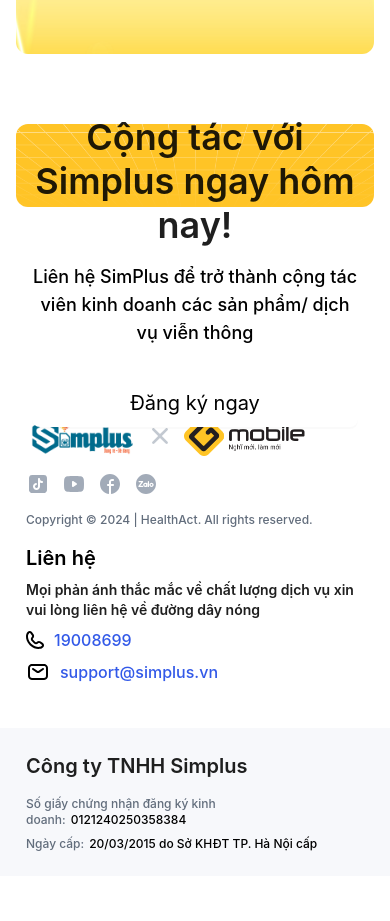
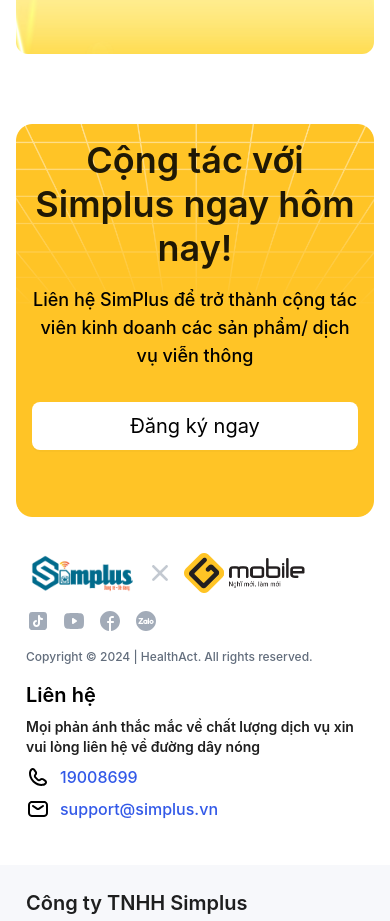
Before and after one commit to Simplus-VN/099-landingpage, a React (Vite) app: page / in a window 390 px wide. Shown: the part 2765-3686 px from the top of the page. Before the commit the page ends 3641 px from the top, so only its background shows below. Built offline with nearby package versions, Linux system fonts and the light colour scheme; what axios-retry would draw is missing.

Commit message:
update partnership component

```diff
--- a/src/components/FooterComponent.tsx
+++ b/src/components/FooterComponent.tsx
@@ -109,6 +109,7 @@
                 viewBox="0 0 18 18"
                 fill="none"
                 xmlns="http://www.w3.org/2000/svg"
+                className='w-6'
               >
                 <path
                   fill-rule="evenodd"
--- a/src/pages/PartnershipComponent.tsx
+++ b/src/pages/PartnershipComponent.tsx
@@ -90,19 +90,17 @@
       </div>
 
       <div className="pt-16 relative min-h-[320px]">
-        <Image
+        <img
           src={getAssetPath("/img/register-collab-bg.png")}
-          preview={false}
           alt="banner"
           className="rounded-corner-04 w-full hidden md:block "
         />
-        <Image
-          src={getAssetPath("/img/register-collab-bg.png")}
-          preview={false}
+        <img
+          src={getAssetPath("/img/register-collab-bg-mb.png")}
           alt="banner"
           className="rounded-corner-04 w-full block md:hidden "
         />
-        <div className="absolute md:top-[calc(128/368*100%)] top-[calc(64/376*100%)] sm:top-[20%] text-center w-full px-4 md:px-8">
+        <div className="absolute lg:top-[calc(128/368*100%)] top-[calc(64/376*100%)] sm:top-[25%] text-center w-full px-4 md:px-8">
           <p className="xl:text-[40px] xl:leading-[52px] md:text-3xl font-semibold text-[36px] leading-[44px]">
             Cộng tác với Simplus ngay hôm nay!
           </p>
@@ -112,7 +110,7 @@
           </p>
           <Button
             onClick={() => setIsOpenModalRegisterCollab(true)}
-            className="mx-auto xl:mt-8 mt-8 sm:mt-0 h-12 w-full lg:mt-4 !text-primary !bg-white rounded-corner-03 border-none xl:h-14 xl:text-2xl xl:px-5 xl:py-3 flex items-center justify-center sm:w-fit text-xl sm:text-base py-3 sm:h-fit sm:py-2"
+            className="mx-auto xl:mt-8 mt-8 sm:mt-4 md:mt-0 h-12 w-full md:mt-2 lg:mt-4 !text-primary !bg-white rounded-corner-03 border-none xl:h-14 xl:text-2xl xl:px-5 xl:py-3 flex items-center justify-center sm:w-fit text-xl sm:text-base py-3 sm:h-fit sm:py-2"
           >
             Đăng ký ngay
           </Button>
```
